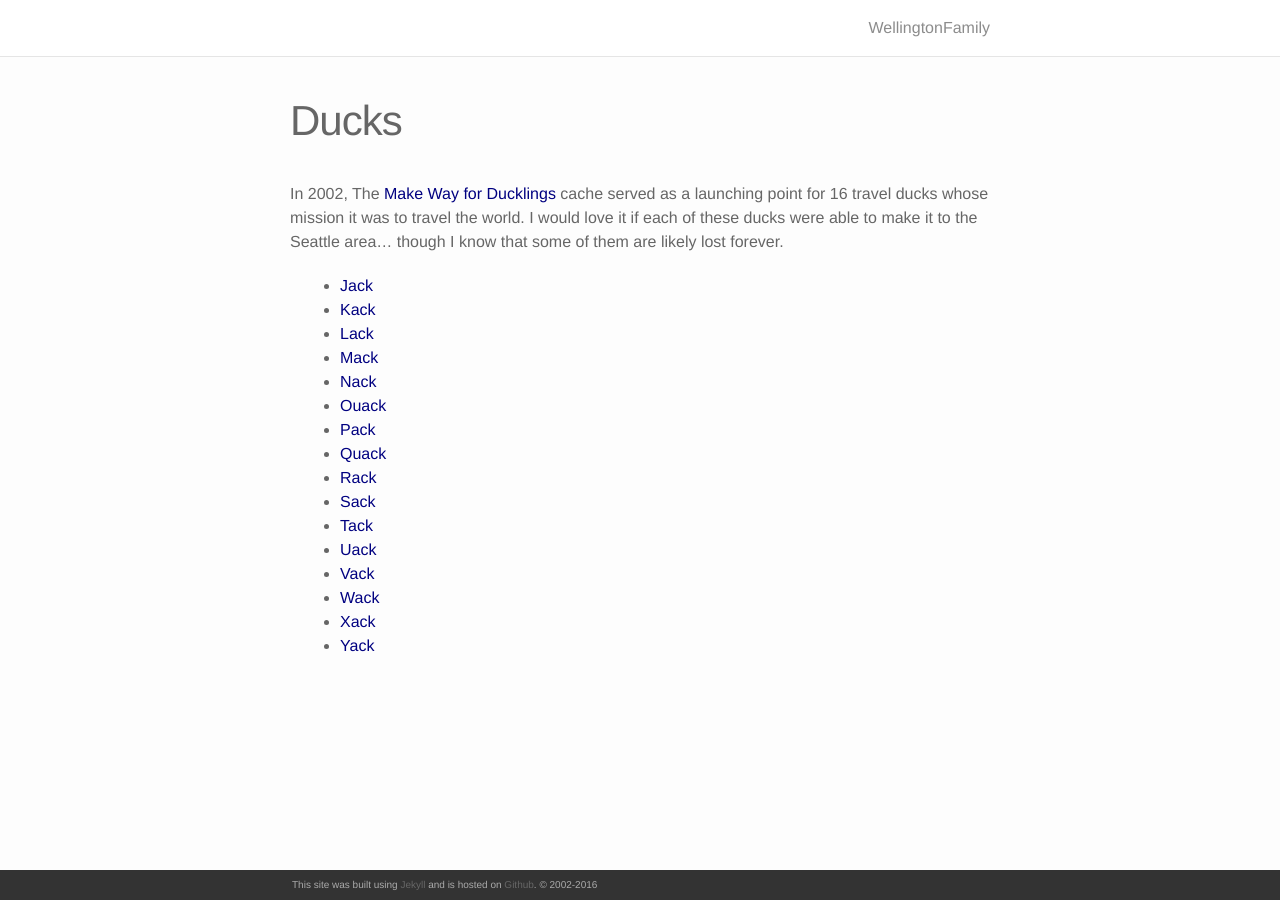
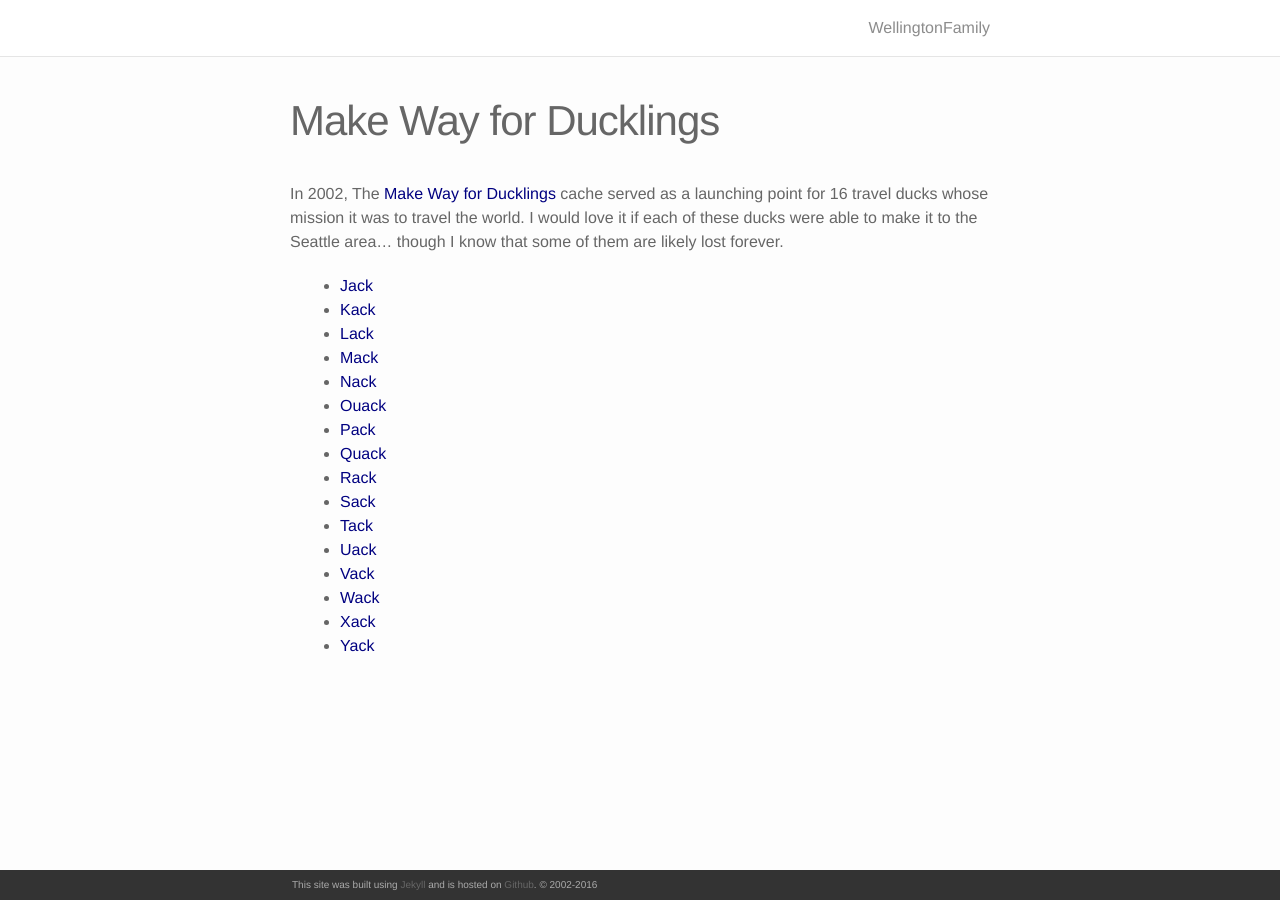
Before and after one commit to WellingtonFamily/wellingtonfamily.github.com, a Jekyll site: the page built from _geocaching/make_way_for_ducklings.md, in a window 1280 px wide. Built offline with Jekyll 4.4.1, drawn with Linux system fonts in a browser that asks for light colours; nearby versions of some CDN libraries.

Commit message:
better title

```diff
--- a/_geocaching/ducks.md
+++ b/_geocaching/make_way_for_ducklings.md
@@ -1,6 +1,6 @@
 ---
 layout: page
-title: "Ducks"
+title: "Make Way for Ducklings"
 ---
 
 In 2002, The [Make Way for Ducklings](https://www.geocaching.com/seek/cache_details.aspx?guid=1ac81bdb-dc49-409b-ab1c-4b25a1cf04c0) cache served as a launching point for 16 travel ducks whose mission it was to travel the world.  I would love it if each of these ducks were able to make it to the Seattle area... though I know that some of them are likely lost forever.
```
